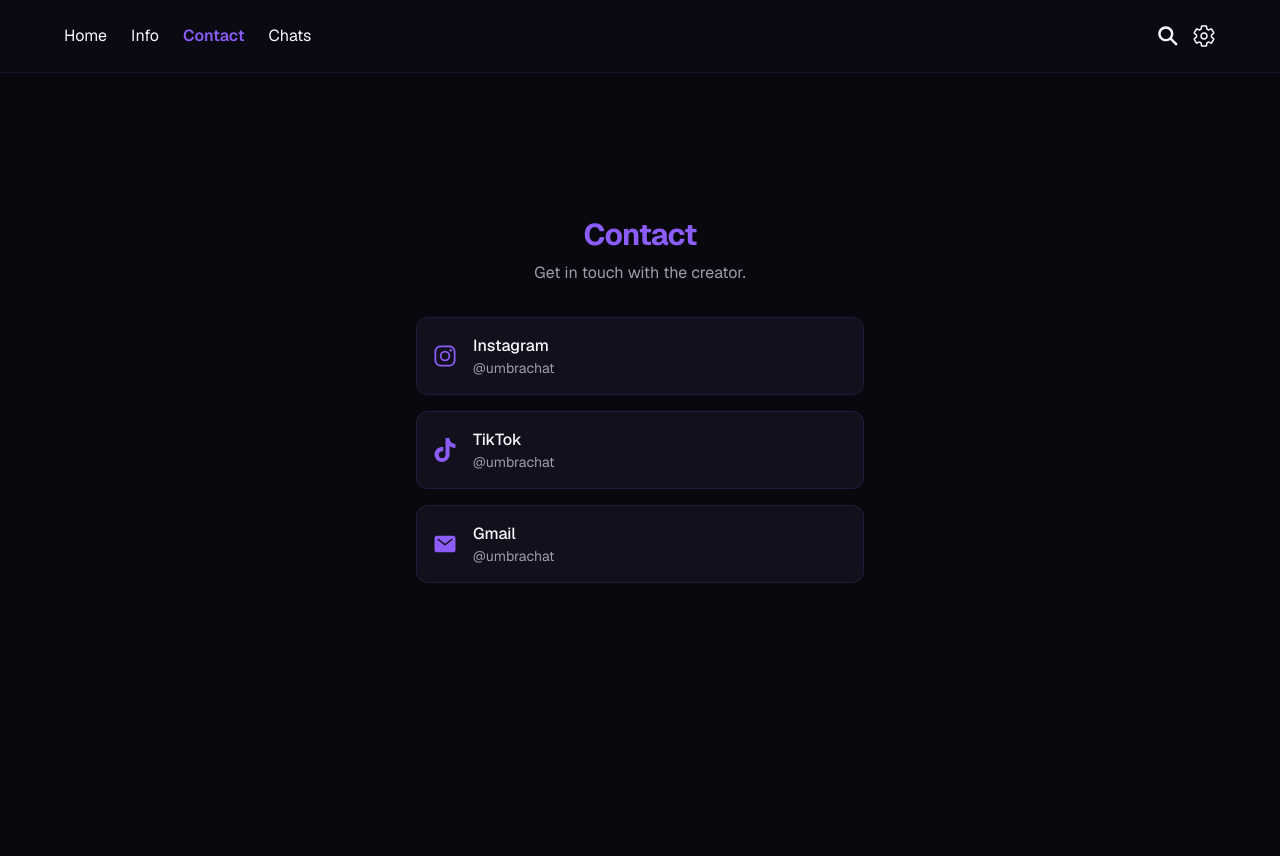
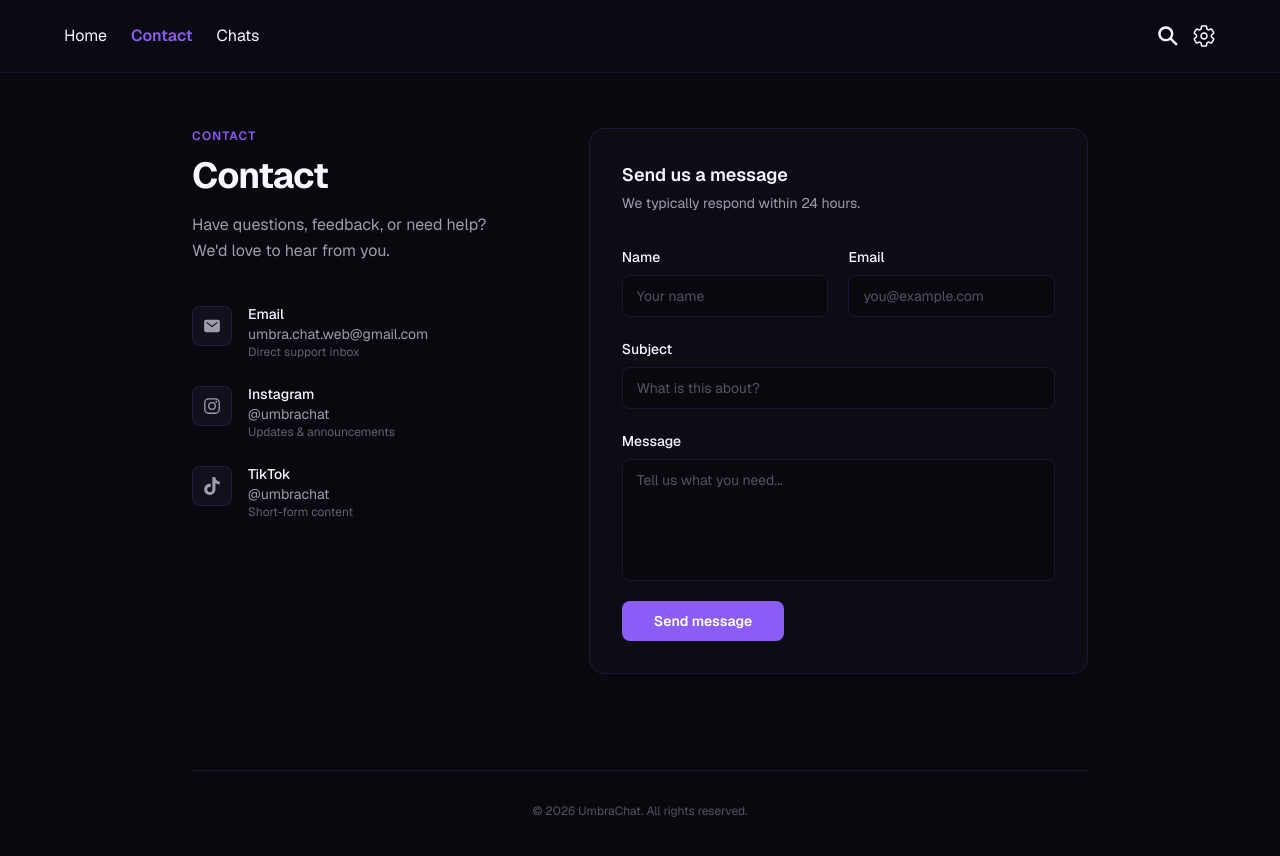
Before and after one commit to grecod28/umbrachat, a Next.js app in the folder apps/web/: page /en/contact in a window 1280 px wide. Shown: the top 856 px of the page. Before the commit the page ends 800 px from the top, so only its background shows below. Built offline with nearby package versions, Linux system fonts and the light colour scheme.

Commit message:
style: Páginad e información eliminada, página de contacto mejor estilizada

```diff
--- a/apps/web/app/[locale]/(main)/contact/page.tsx
+++ b/apps/web/app/[locale]/(main)/contact/page.tsx
@@ -1,23 +1,32 @@
 import { Metadata } from "next";
 import { getTranslations } from "next-intl/server";
-import { IoLogoInstagram, IoMail } from "react-icons/io5";
+import {
+  IoLogoInstagram,
+  IoMail,
+} from "react-icons/io5";
 import { SiTiktok } from "react-icons/si";
 
 const SOCIALS = [
   {
-    name: "Instagram",
+    label: "Email",
+    value: "umbra.chat.web@gmail.com",
+    href: "mailto:umbra.chat.web@gmail.com",
+    icon: IoMail,
+    description: "Direct support inbox",
+  },
+  {
+    label: "Instagram",
+    value: "@umbrachat",
     href: "https://instagram.com/umbrachat",
     icon: IoLogoInstagram,
+    description: "Updates & announcements",
   },
   {
-    name: "TikTok",
+    label: "TikTok",
+    value: "@umbrachat",
     href: "https://tiktok.com/@umbrachat",
     icon: SiTiktok,
-  },
-  {
-    name: "Gmail",
-    href: "mailto:umbra.chat.web@gmail.com",
-    icon: IoMail,
+    description: "Short-form content",
   },
 ] as const;
 
@@ -39,33 +48,118 @@
   const t = await getTranslations("Contact");
 
   return (
-    <main className="min-h-screen flex flex-col items-center justify-center px-4">
-      <article className="animate-fade-in w-full max-w-md space-y-8">
-        <div className="text-center space-y-2">
-          <h1 className="text-3xl font-bold text-primary tracking-tight">
+    <main className="min-h-screen px-4 py-24 md:py-32">
+      <div className="mx-auto max-w-4xl">
+        <div className="grid gap-16 lg:grid-cols-5 lg:gap-24">
+          <section className="lg:col-span-2">
+            <p className="mb-3 text-xs font-semibold tracking-widest text-primary uppercase">
+              Contact
+            </p>
+            <h1 className="text-3xl font-bold tracking-tight text-text md:text-4xl">
               {t("title")}
             </h1>
-          <p className="text-text-muted">{t("description")}</p>
-        </div>
+            <p className="mt-4 leading-relaxed text-text-muted">
+              {t("description")}
+            </p>
 
-        <div className="space-y-4">
-          {SOCIALS.map(({ name, href, icon: Icon }) => (
+            <div className="mt-10 space-y-6">
+              {SOCIALS.map(({ label, value, href, icon: Icon, description }) => (
                 <a
-              key={name}
+                  key={label}
                   href={href}
                   target="_blank"
                   rel="noopener noreferrer"
-              className="flex items-center gap-4 p-4 rounded-xl bg-surface border border-border hover:border-primary/30 transition-colors group"
+                  className="group flex items-start gap-4"
                 >
-              <Icon className="w-6 h-6 text-primary shrink-0" />
-              <div className="flex-1 min-w-0">
-                <p className="font-medium text-text">{name}</p>
-                <p className="text-sm text-text-muted truncate">@umbrachat</p>
+                  <div className="mt-0.5 flex h-10 w-10 shrink-0 items-center justify-center rounded-lg border border-border bg-surface transition-colors group-hover:border-primary/30">
+                    <Icon size={18} className="text-text-muted transition-colors group-hover:text-primary" />
+                  </div>
+                  <div className="min-w-0">
+                    <p className="text-sm font-medium text-text">{label}</p>
+                    <p className="truncate text-sm text-text-muted">{value}</p>
+                    <p className="text-xs text-text-muted/60">{description}</p>
                   </div>
                 </a>
               ))}
             </div>
-      </article>
+          </section>
+
+          <section className="lg:col-span-3">
+            <div className="rounded-2xl border border-border bg-surface/50 p-6 md:p-8">
+              <h2 className="text-lg font-semibold text-text">
+                Send us a message
+              </h2>
+              <p className="mt-1 text-sm text-text-muted">
+                We typically respond within 24 hours.
+              </p>
+
+              <form
+                action="https://formspree.io/f/umbra-contact"
+                method="POST"
+                className="mt-8 space-y-5"
+              >
+                <div className="grid gap-5 sm:grid-cols-2">
+                  <label className="block">
+                    <span className="text-sm font-medium text-text">Name</span>
+                    <input
+                      type="text"
+                      name="name"
+                      required
+                      placeholder="Your name"
+                      className="mt-1.5 block w-full rounded-lg border border-border bg-background px-3.5 py-2.5 text-sm text-text placeholder:text-text-muted/50 outline-none transition-colors focus:border-primary focus:ring-1 focus:ring-primary"
+                    />
+                  </label>
+                  <label className="block">
+                    <span className="text-sm font-medium text-text">Email</span>
+                    <input
+                      type="email"
+                      name="email"
+                      required
+                      placeholder="you@example.com"
+                      className="mt-1.5 block w-full rounded-lg border border-border bg-background px-3.5 py-2.5 text-sm text-text placeholder:text-text-muted/50 outline-none transition-colors focus:border-primary focus:ring-1 focus:ring-primary"
+                    />
+                  </label>
+                </div>
+
+                <label className="block">
+                  <span className="text-sm font-medium text-text">Subject</span>
+                  <input
+                    type="text"
+                    name="subject"
+                    required
+                    placeholder="What is this about?"
+                    className="mt-1.5 block w-full rounded-lg border border-border bg-background px-3.5 py-2.5 text-sm text-text placeholder:text-text-muted/50 outline-none transition-colors focus:border-primary focus:ring-1 focus:ring-primary"
+                  />
+                </label>
+
+                <label className="block">
+                  <span className="text-sm font-medium text-text">Message</span>
+                  <textarea
+                    name="message"
+                    required
+                    rows={5}
+                    placeholder="Tell us what you need..."
+                    className="mt-1.5 block w-full resize-none rounded-lg border border-border bg-background px-3.5 py-2.5 text-sm text-text placeholder:text-text-muted/50 outline-none transition-colors focus:border-primary focus:ring-1 focus:ring-primary"
+                  />
+                </label>
+
+                <button
+                  type="submit"
+                  className="w-full rounded-lg bg-primary px-4 py-2.5 text-sm font-semibold text-white transition-colors hover:bg-primary-hover sm:w-auto sm:px-8"
+                >
+                  Send message
+                </button>
+              </form>
+            </div>
+          </section>
+        </div>
+
+        <footer className="mt-24 border-t border-border pt-8 text-center">
+          <p className="text-xs text-text-muted/50">
+            &copy; {new Date().getFullYear()} UmbraChat. All rights reserved.
+          </p>
+        </footer>
+      </div>
     </main>
   );
 }
--- a/apps/web/app/[locale]/(main)/info/page.tsx
+++ /dev/null
@@ -1,73 +0,0 @@
-import { Metadata } from "next";
-import { getTranslations } from "next-intl/server";
-import {
-  IoAddCircle,
-  IoEnter,
-  IoChatbubbles,
-  IoLockClosed,
-  IoColorPalette,
-  IoLanguage,
-  IoTime,
-  IoSearchSharp,
-} from "react-icons/io5";
-
-const features = [
-  { key: "createRoom", icon: IoAddCircle },
-  { key: "joinRoom", icon: IoEnter },
-  { key: "realTimeChat", icon: IoChatbubbles },
-  { key: "privateRooms", icon: IoLockClosed },
-  { key: "searchRooms", icon: IoSearchSharp },
-  { key: "customization", icon: IoColorPalette },
-  { key: "language", icon: IoLanguage },
-  { key: "chatHistory", icon: IoTime },
-] as const;
-
-export async function generateMetadata({
-  params,
-}: {
-  params: Promise<{ locale: string }>;
-}): Promise<Metadata> {
-  const { locale } = await params;
-  const t = await getTranslations({ locale, namespace: "Metadata" });
-
-  return {
-    title: t("info.title"),
-    description: t("info.description"),
-  };
-}
-
-export default async function HelpPage() {
-  const t = await getTranslations("Info");
-
-  return (
-    <main className="min-h-screen flex flex-col items-center pt-20 pb-4 px-4">
-      <section className="animate-fade-in w-full max-w-2xl space-y-8">
-        <header className="text-center space-y-2">
-          <h1 className="text-3xl font-bold text-primary tracking-tight">
-            {t("title")}
-          </h1>
-          <p className="text-text-muted">{t("description")}</p>
-        </header>
-
-        <div className="grid gap-4 sm:grid-cols-2">
-          {features.map(({ key, icon: Icon }) => (
-            <article
-              key={key}
-              className="p-4 rounded-xl bg-surface border border-border hover:border-primary/30 transition-colors"
-            >
-              <div className="flex items-start gap-3">
-                <Icon className="shrink-0 mt-0.5 text-primary" size={22} />
-                <div className="space-y-1">
-                  <h2 className="font-semibold text-text">{t(`${key}`)}</h2>
-                  <p className="text-sm text-text-muted leading-relaxed">
-                    {t(`${key}Desc`)}
-                  </p>
-                </div>
-              </div>
-            </article>
-          ))}
-        </div>
-      </section>
-    </main>
-  );
-}
--- a/apps/web/components/layout/headers.tsx
+++ b/apps/web/components/layout/headers.tsx
@@ -9,7 +9,6 @@
 
   const routes: Route[] = [
     { label: t("home"), href: "/" },
-    { label: t("info"), href: "/info" },
     { label: t("contact"), href: "/contact" },
     { label: t("chats"), href: "/chat" },
   ];
--- a/apps/web/i18n/messages/en.json
+++ b/apps/web/i18n/messages/en.json
@@ -141,7 +141,7 @@
   },
   "Contact": {
     "title": "Contact",
-    "description": "Get in touch with the creator."
+    "description": "Have questions, feedback, or need help? We'd love to hear from you."
   },
   "ChatList": {
     "title": "My Chats",
@@ -167,7 +167,7 @@
     },
     "contact": {
       "title": "Contact | UmbraChat",
-      "description": "Get in touch with the creator."
+    "description": "Reach out through any of these channels."
     },
     "info": {
       "title": "Info | UmbraChat",
--- a/apps/web/i18n/messages/es.json
+++ b/apps/web/i18n/messages/es.json
@@ -141,7 +141,7 @@
   },
   "Contact": {
     "title": "Contacto",
-    "description": "Ponte en contacto con el creador."
+    "description": "¿Tienes preguntas, feedback o necesitas ayuda? Estaremos encantados de escucharte."
   },
   "ChatList": {
     "title": "Mis Chats",
```
Also changed, not shown: 2 other files (tests, documents, lock files or other folders). Lines whose indentation alone changed are shown as unchanged.
